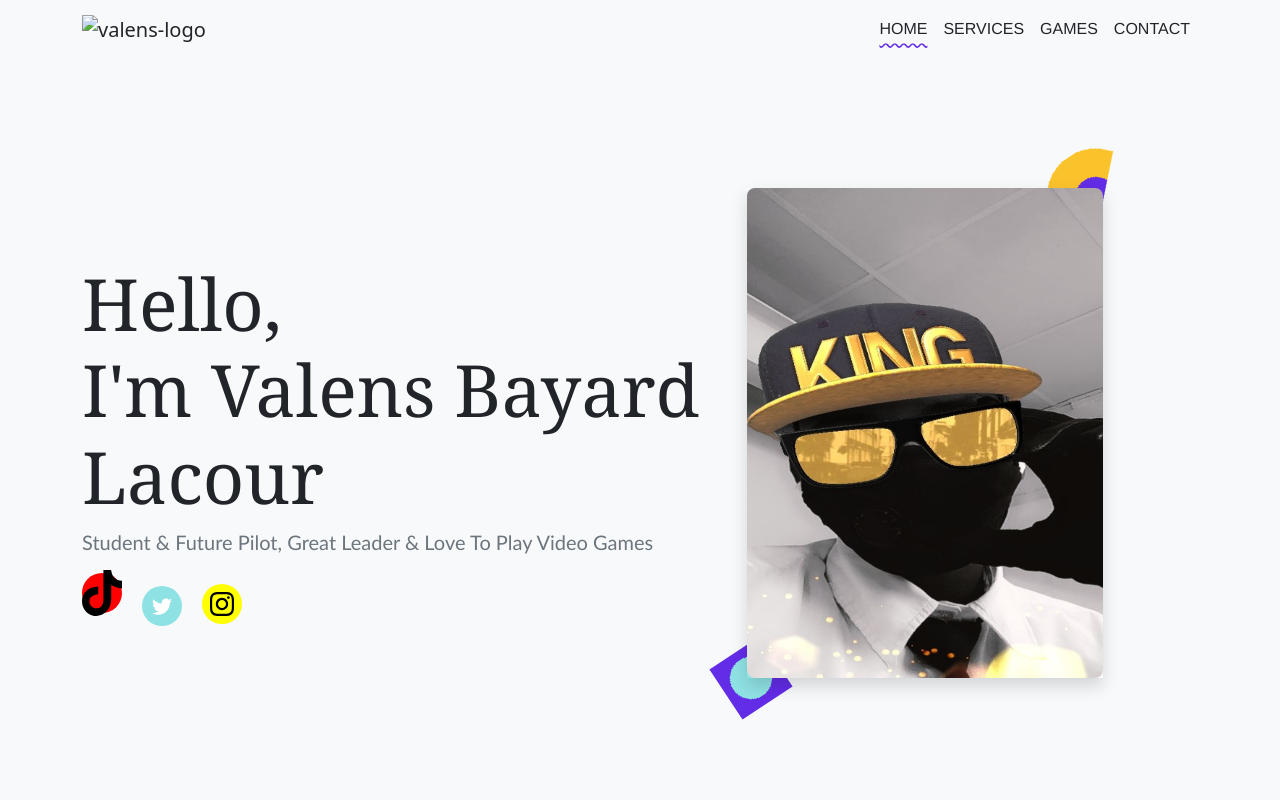
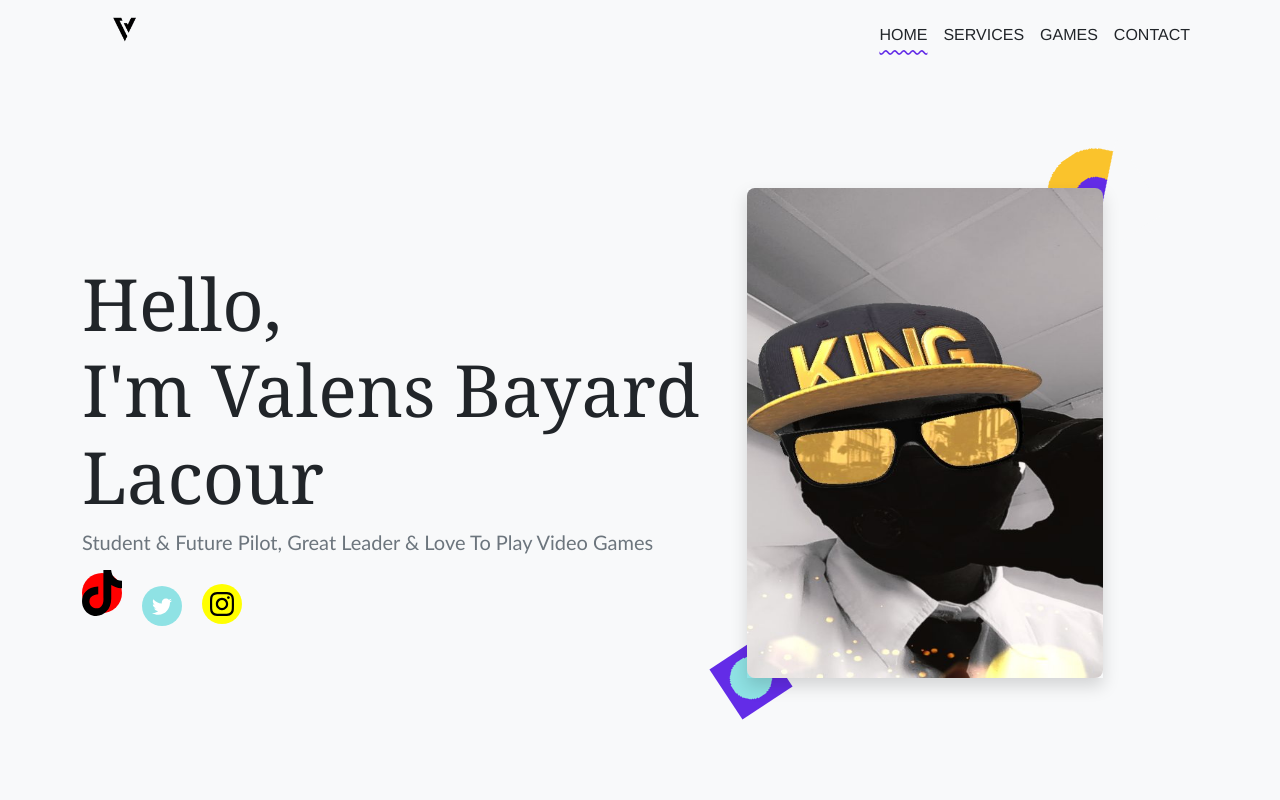
Before and after one commit to Val3ns/Valens.github.io, a plain HTML site: page index.html in a window 1280 px wide. Shown: the top 800 px of the page. Drawn offline with nearby package versions, Linux system fonts and the light colour scheme.

Commit message:
Update index.html

```diff
--- a/index.html
+++ b/index.html
@@ -24,7 +24,7 @@
     <div class="container">
       <!-- Branding -->
       <a class="navbar-brand" href="#">
-        <img src="./img/img/Valens cv 4.jpg" alt="valens-logo">
+        <img src="./img/valens-logo.png" alt="valens-logo">
       </a>
       <!-- Button  -->
       <button class="navbar-toggler" type="button" data-bs-toggle="collapse" data-bs-target="#mainNav" aria-controls="mainNav"
```
